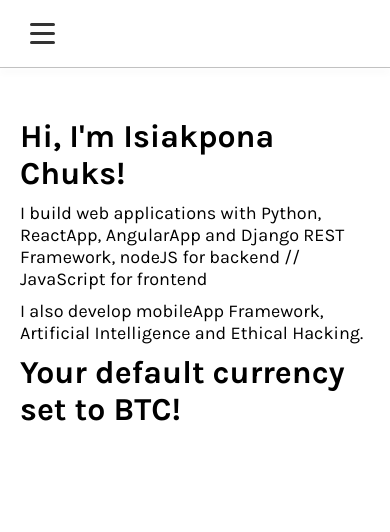
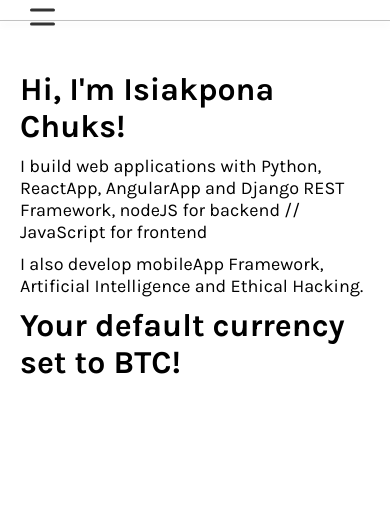
Before and after one commit to providingperspectives/portfolio-1, a Flask app: page / in a window 390 px wide. Shown: the top 532 px of the page. Run offline with Flask 3, Linux system fonts and the light colour scheme.

Commit message:
Enhance header navigation and hamburger menu for better responsiveness and usability

```diff
--- a/static/style.css
+++ b/static/style.css
@@ -33,6 +33,10 @@ p {
 }
 
 /* Header Navigation */
+header {
+    background-color: var(--background-color);
+}
+
 header nav {
     padding: 10px 20px;
     font-size: 22px;
@@ -41,6 +45,7 @@ header nav {
     display: flex;
     justify-content: center;
     align-items: center;
+    width: 100%;
 }
 
 header nav ul {
@@ -50,6 +55,7 @@ header nav ul {
     align-items: center;
     max-width: 500px;
     margin: auto;
+    width: 100%;
 }
 
 header nav ul li {
@@ -74,11 +80,12 @@ header nav ul li a {
     border: none;
     cursor: pointer;
     padding: 10px;
-    z-index: 1000;
+    z-index: 1001;
     position: absolute;
     left: 20px;
     top: 50%;
     transform: translateY(-50%);
+    gap: 5px;
 }
 
 .hamburger span {
@@ -146,21 +153,22 @@ footer {
     }
 
     header nav {
+        flex-wrap: wrap;
         justify-content: flex-start;
+        padding: 10px;
     }
 
     .hamburger {
         display: flex;
-        position: static;
-        transform: none;
     }
 
     header nav ul {
+        order: 3;
+        width: 100%;
         flex-direction: column;
         position: absolute;
         top: 100%;
         left: 0;
-        width: 100%;
         background-color: var(--background-color);
         border-top: 1px solid var(--border-color);
         box-shadow: 0 4px 6px rgba(0, 0, 0, 0.1);
@@ -171,13 +179,19 @@ footer {
     }
 
     header nav ul.active {
-        max-height: 300px;
+        max-height: 400px;
+        overflow-y: auto;
     }
 
     header nav ul li {
         width: 100%;
         text-align: center;
-        padding: 15px;
+        padding: 15px 10px;
+        border-bottom: 1px solid #f0f0f0;
+    }
+
+    header nav ul li:last-child {
+        border-bottom: none;
     }
 
     header nav ul li:hover {
```
